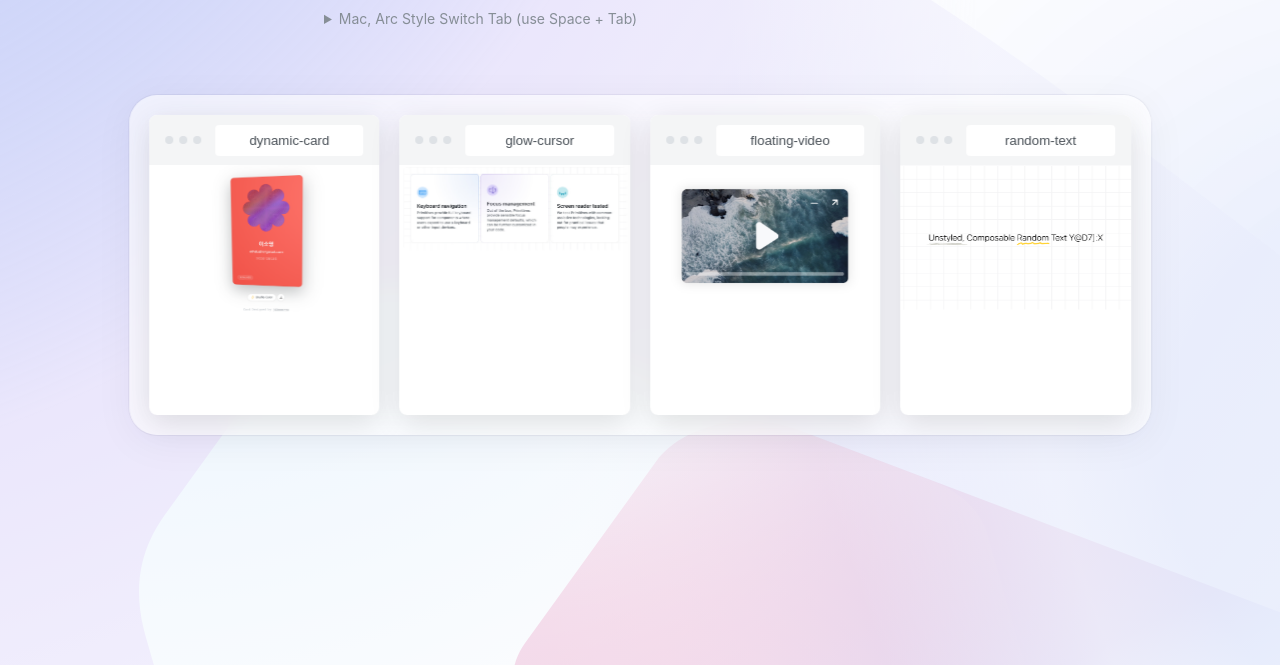
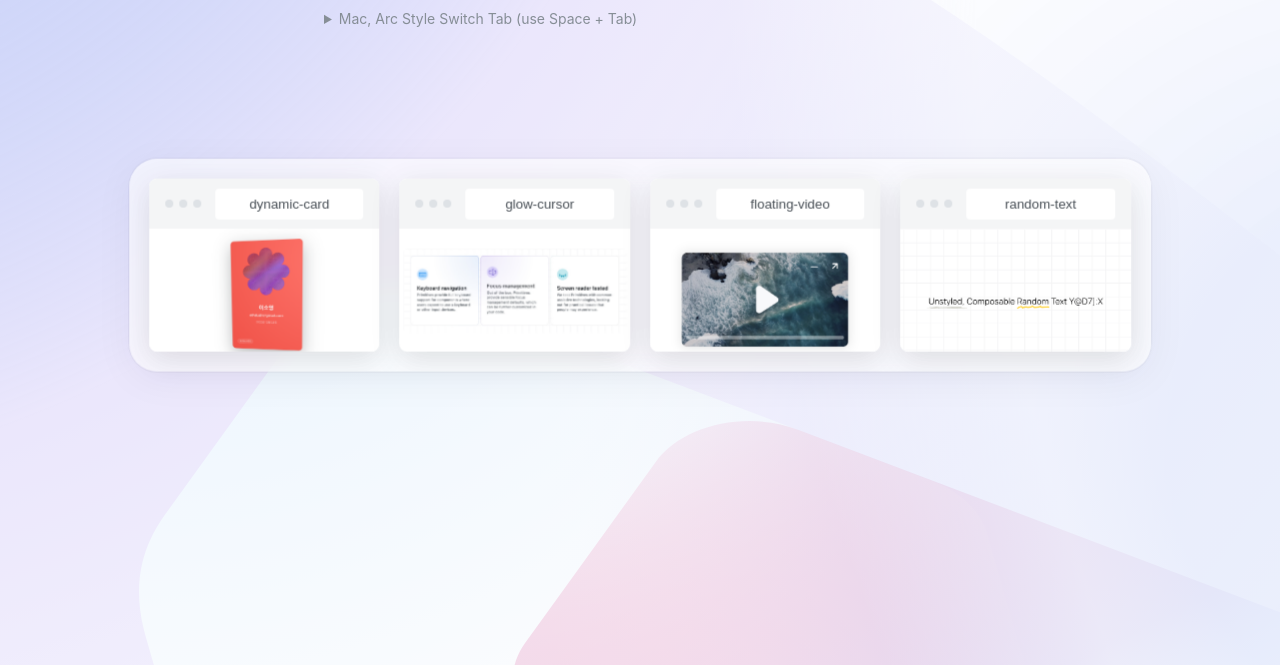
Before and after one commit to SoYoung210/craft, a Gatsby site: page /switch-tab in a window 1280 px wide. Shown: the part 135-800 px from the top of the page. Built offline with nearby package versions, Linux system fonts and the light colour scheme; Gatsby itself is replaced by a stand-in of ours.

Commit message:
fix: content box update

```diff
--- a/src/components/layout/content-box/ContentBox.tsx
+++ b/src/components/layout/content-box/ContentBox.tsx
@@ -1,22 +1,22 @@
-import { ReactNode } from 'react';
+import { HTMLAttributes, ReactNode } from 'react';
 
 import { styled } from '../../../../stitches.config';
 
-interface Props {
+interface Props extends Omit<HTMLAttributes<HTMLDivElement>, 'title'> {
   title: ReactNode;
   children: ReactNode;
 }
 
-export function ContentBox({ title, children }: Props) {
+export function ContentBox({ title, children, ...restProps }: Props) {
   return (
-    <Root>
+    <Root {...restProps}>
       <Header>
         <Dot />
         <Dot />
         <Dot />
         <TitleBar>{title}</TitleBar>
       </Header>
-      {children}
+      <ContentRoot>{children}</ContentRoot>
     </Root>
   );
 }
@@ -32,7 +32,17 @@ const Dot = styled('div', {
   transition: 'background-color 0.15s ease',
 });
 
+const ContentRoot = styled('div', {
+  height: '100%',
+  display: 'flex',
+  alignItems: 'center',
+  justifyContent: 'center',
+});
+
 const Root = styled('div', {
+  display: 'flex',
+  flexDirection: 'column',
+
   backgroundColor: '$white',
   boxShadow: '$medium',
   overflow: 'hidden',
--- a/src/pages/index.tsx
+++ b/src/pages/index.tsx
@@ -94,6 +94,7 @@ const IndexPage = () => {
                   display: 'flex',
                   height: 250,
                   justifyContent: 'center',
+                  width: '100%',
                 }}
                 quality={100}
               />
@@ -130,6 +131,7 @@ const IndexPage = () => {
                   display: 'flex',
                   justifyContent: 'center',
                   height: 250,
+                  width: '100%',
                 }}
               />
             </ContentBox>
@@ -216,6 +218,7 @@ const IndexPage = () => {
                   display: 'flex',
                   height: 250,
                   justifyContent: 'center',
+                  width: '100%',
                 }}
                 quality={100}
               />
```
